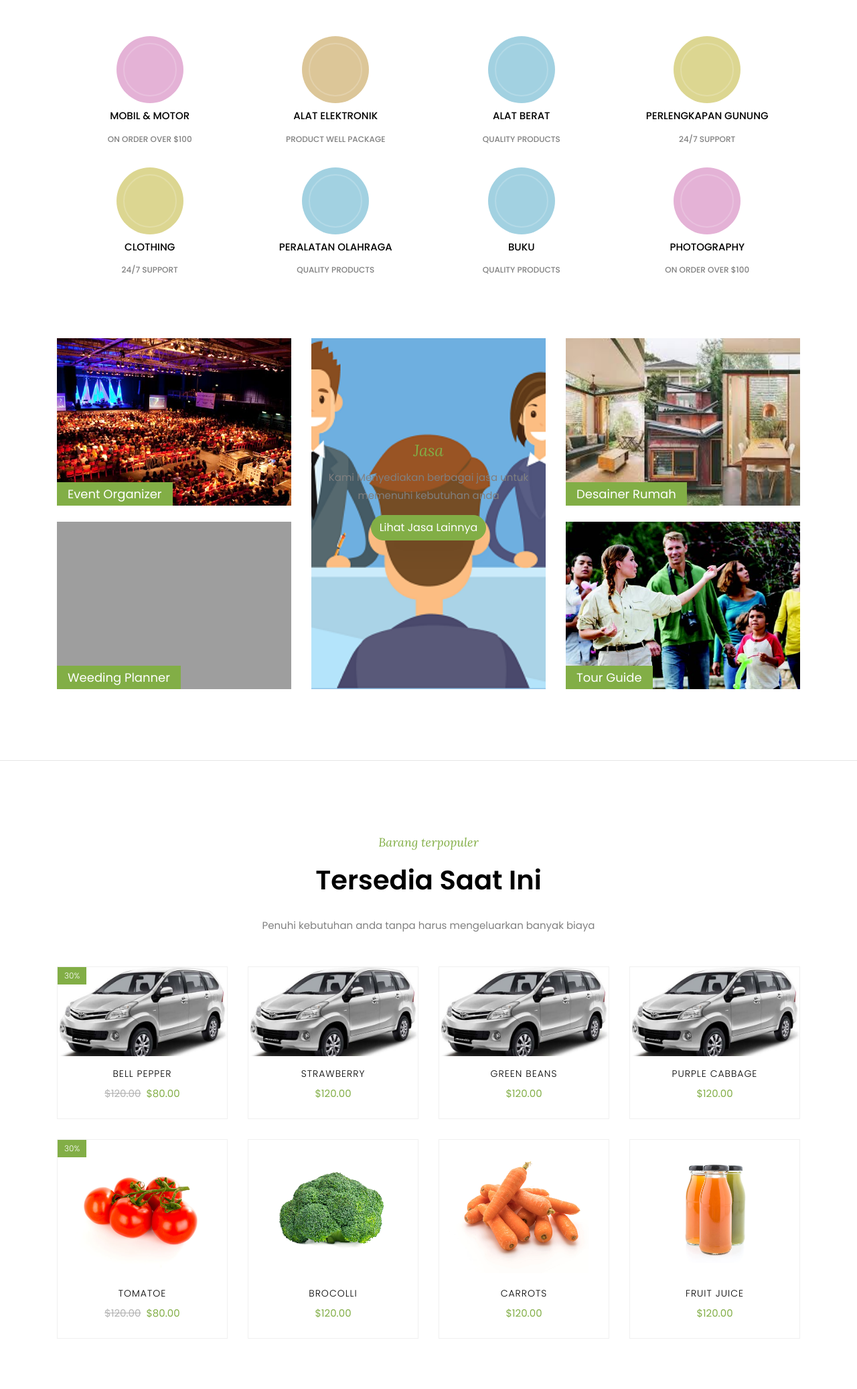
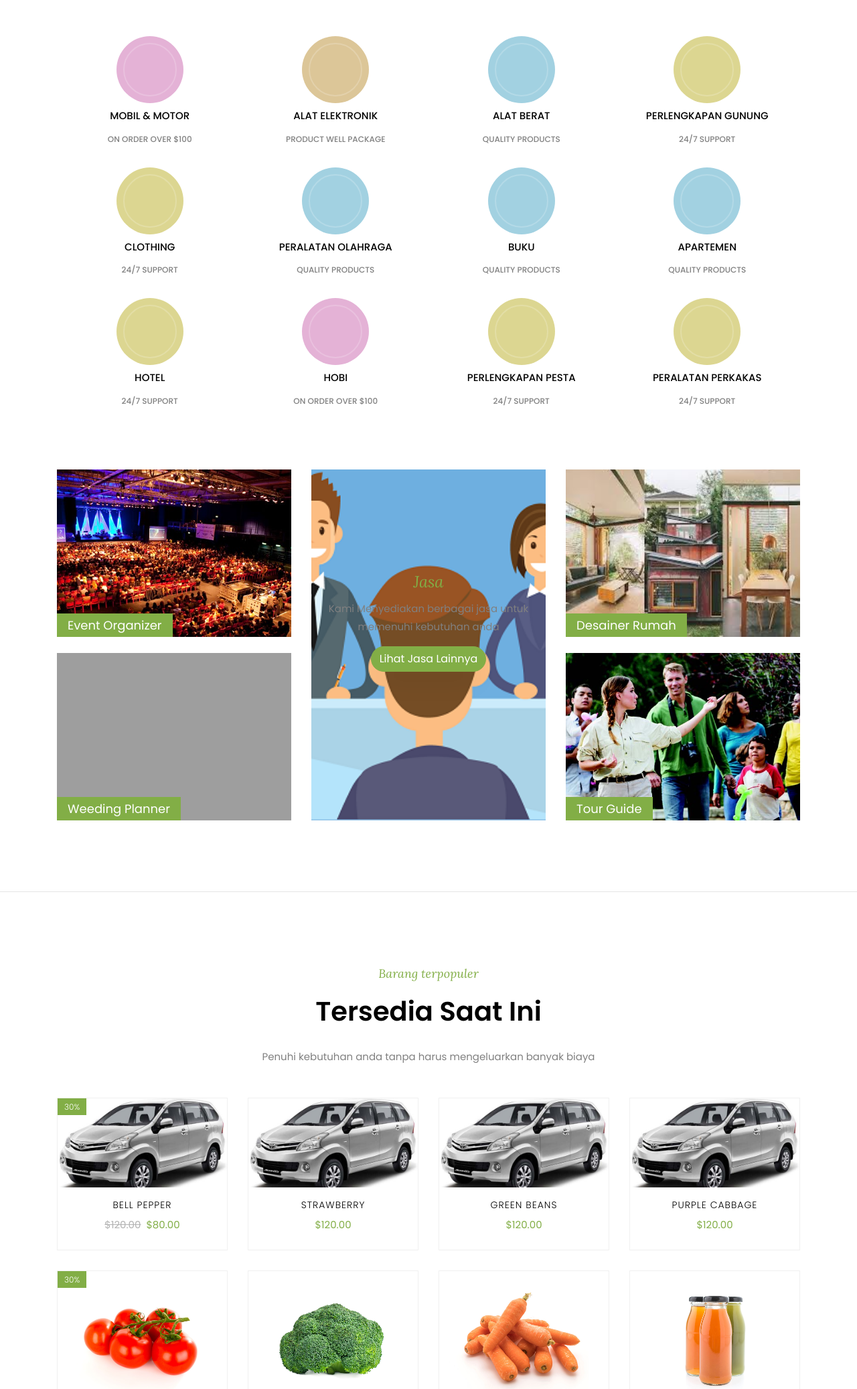
Before and after one commit to irfanfath/rentformasi, a PHP site: page / in a window 1280 px wide. Shown: the part 814-2888 px from the top of the page at 67% size. Run offline with PHP 8.4, Linux system fonts and the light colour scheme; some libraries are stand-ins or nearby versions; some web fonts are replaced; grey boxes are pictures that could not be loaded.

Commit message:
Update index.php

```diff
--- a/vegefoods/index.php
+++ b/vegefoods/index.php
@@ -38,6 +38,7 @@
     <section class="ftco-section">
 			<div class="container">
 				<div class="row no-gutters ftco-services">
+
 			        <div class="col-md-3 text-center d-flex align-self-stretch ftco-animate">
 			            <div class="media block-6 services mb-md-0 mb-4">
 			              <div class="icon bg-color-1 active d-flex justify-content-center align-items-center mb-2">
@@ -117,12 +118,56 @@
 			        </div>
 			        <div class="col-md-3 text-center d-flex align-self-stretch ftco-animate">
 			            <div class="media block-6 services mb-md-0 mb-4">
+			              <div class="icon bg-color-3 d-flex justify-content-center align-items-center mb-2">
+			            		<span class="flaticon-award"></span>
+			              </div>
+			              <div class="media-body">
+			                <h3 class="heading">Apartemen</h3>
+			                	<span>Quality Products</span>
+			              </div>
+			            </div>
+			        </div>
+			        <div class="col-md-3 text-center d-flex align-self-stretch ftco-animate">
+			            <div class="media block-6 services mb-md-0 mb-4">
+			              <div class="icon bg-color-4 d-flex justify-content-center align-items-center mb-2">
+			            		<span class="flaticon-customer-service"></span>
+			              </div>
+			              <div class="media-body">
+			                <h3 class="heading">Hotel</h3>
+			                	<span>24/7 Support</span>
+			              </div>
+			            </div>
+			        </div>
+			        <div class="col-md-3 text-center d-flex align-self-stretch ftco-animate">
+			            <div class="media block-6 services mb-md-0 mb-4">
 			              <div class="icon bg-color-1 active d-flex justify-content-center align-items-center mb-2">
 			            		<span class="flaticon-shipped"></span>
 			              </div>
 			              <div class="media-body">
-			                <h3 class="heading">Photography</h3>
+			                <h3 class="heading">Hobi</h3>
 			                <span>On order over $100</span>
+			              </div>
+			            </div>
+			        </div>
+			        <div class="col-md-3 text-center d-flex align-self-stretch ftco-animate">
+			            <div class="media block-6 services mb-md-0 mb-4">
+			              <div class="icon bg-color-4 d-flex justify-content-center align-items-center mb-2">
+			            		<span class="flaticon-customer-service"></span>
+			              </div>
+			              <div class="media-body">
+			                <h3 class="heading">Perlengkapan Pesta</h3>
+			                	<span>24/7 Support</span>
+			              </div>
+			            </div>
+			        </div>
+			        <div class="col-md-3 text-center d-flex align-self-stretch ftco-animate">
+			            <div class="media block-6 services mb-md-0 mb-4">
+			              <div class="icon bg-color-4 d-flex justify-content-center align-items-center mb-2">
+			            		<span class="flaticon-customer-service"></span>
+			              </div>
+			              <div class="media-body">
+			                <h3 class="heading">Peralatan Perkakas</h3>
+			                	<span>24/7 Support</span>
 			              </div>
 			            </div>
 			        </div>
```
Lines whose indentation alone changed are shown as unchanged.
